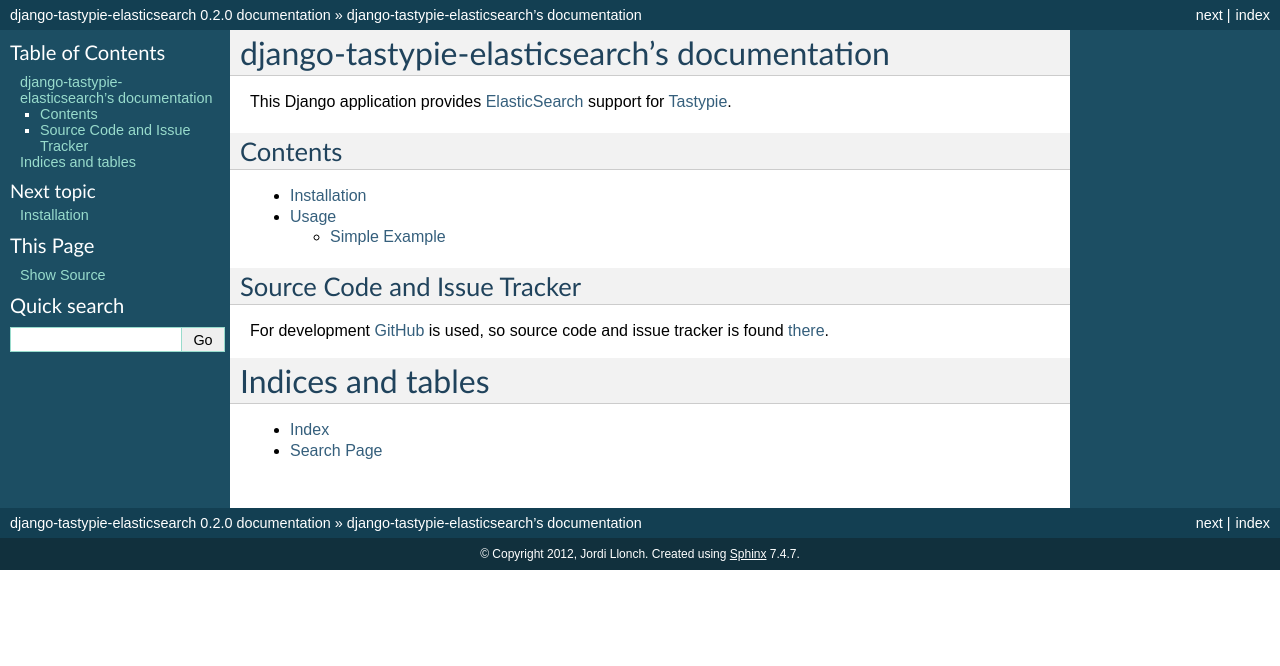
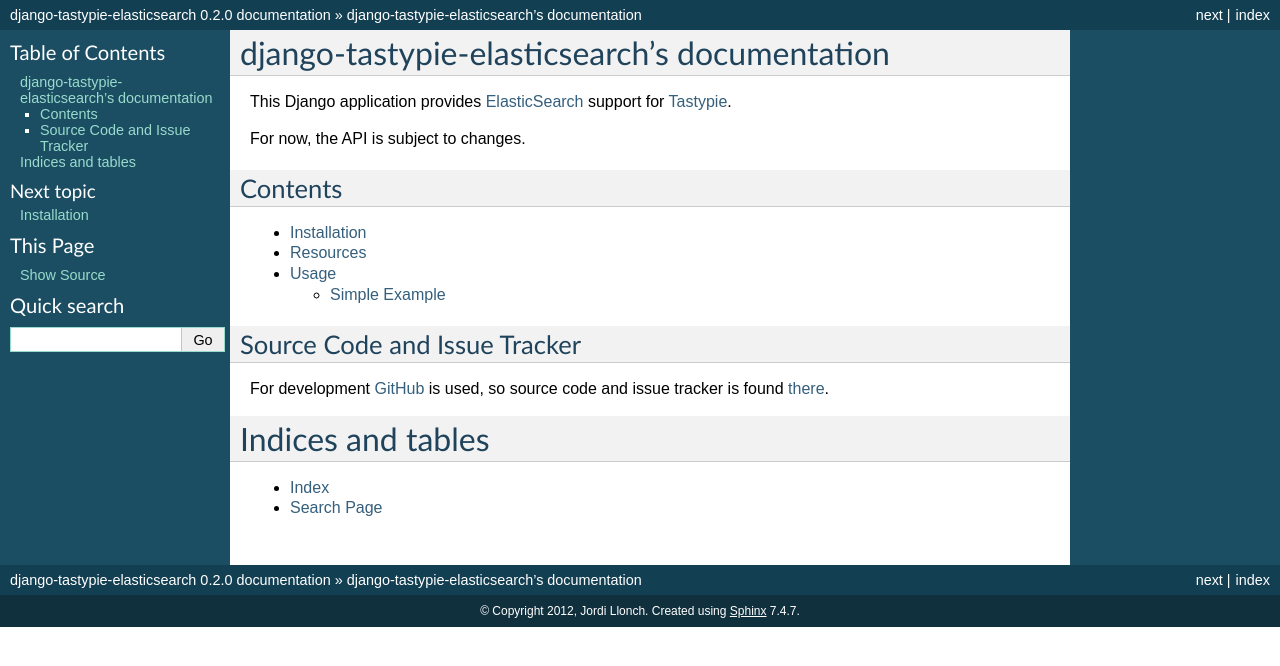
Before and after one commit to llonchj/django-tastypie-elasticsearch, a Sphinx documentation site: the page built from docs/index.rst, in a window 1280 px wide. Shown: the top 666 px of the page. Built offline with Sphinx 7.4.7, drawn with Linux system fonts in a browser that asks for light colours.

Commit message:
added resources into doc

```diff
--- a/docs/index.rst
+++ b/docs/index.rst
@@ -10,6 +10,8 @@
 .. _Tastypie: https://github.com/toastdriven/django-tastypie
 .. _ElasticSearch: http://elasticsearch.org/
 
+For now, the API is subject to changes.
+
 Contents
 --------
 
@@ -17,6 +19,7 @@
   :maxdepth: 2
 
   installation
+  resources
   usage
 
 Source Code and Issue Tracker
--- /dev/null
+++ b/docs/resources.rst
@@ -0,0 +1,5 @@
+Resources
+=========
+
+.. autoclass:: tastypie_elasticsearch.resources.ElasticSearch
+    :members:
```
